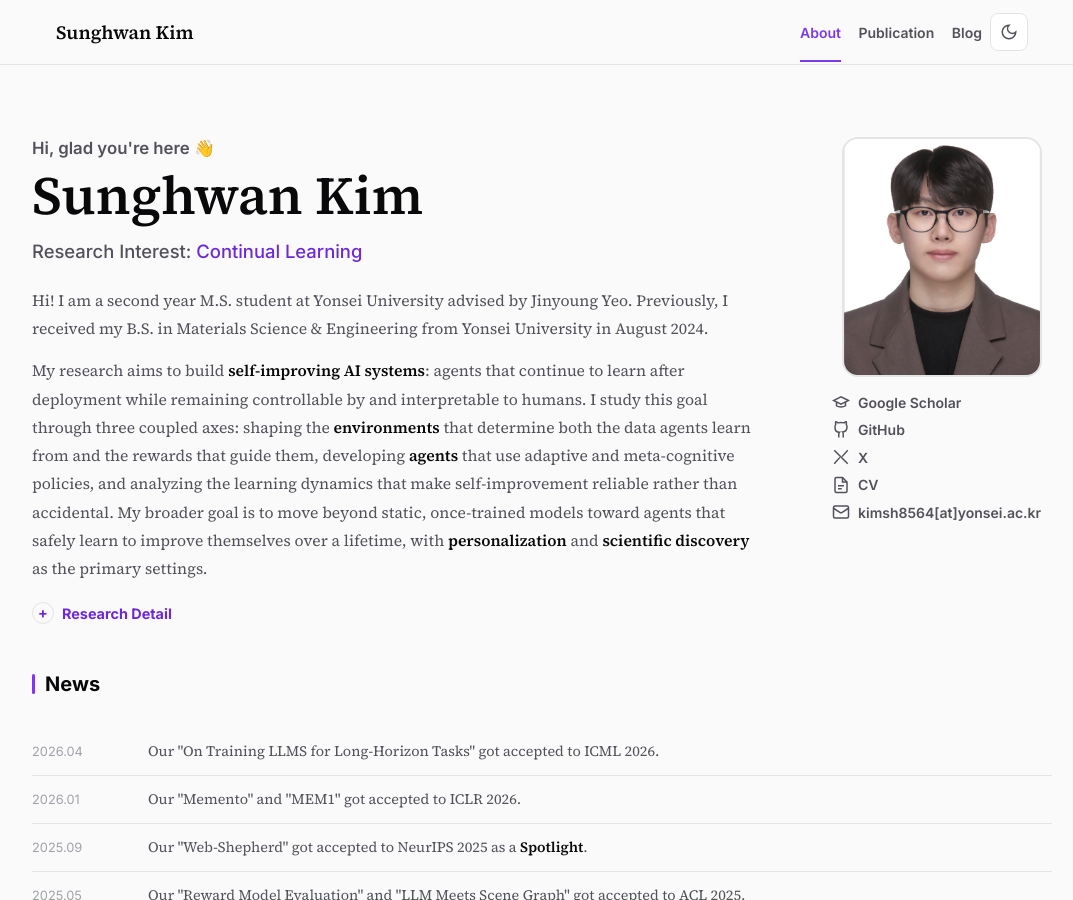
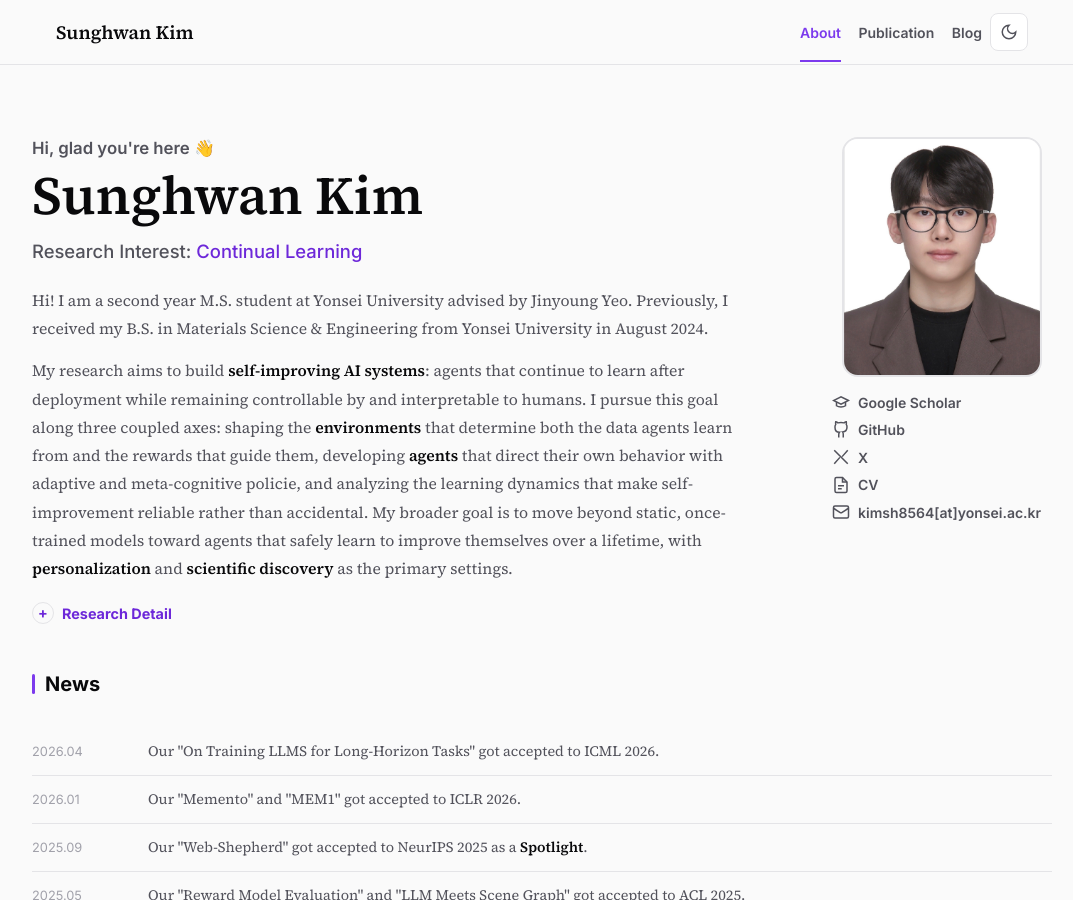
Before and after one commit to kimsh0507/kimsh0507.github.io, a Jekyll site: the page built from index.html, in a window 1280 px wide and 900 px high. Shown: the whole window, without its empty margins (98-1171 px from the left). Built offline with Jekyll 4.4.1, drawn with Linux system fonts in a browser that asks for light colours.

Commit message:
update the page

```diff
--- a/_data/config.yml
+++ b/_data/config.yml
@@ -17,7 +17,7 @@ bio: >
   </p>
   <p>
     My research aims to build <strong>self-improving AI systems</strong>: agents that continue to learn after deployment while remaining controllable by and interpretable to humans.
-    I study this goal through three coupled axes: shaping the <strong>environments</strong> that determine both the data agents learn from and the rewards that guide them, developing <strong>agents</strong> that use adaptive and meta-cognitive policies, and analyzing the learning dynamics that make self-improvement reliable rather than accidental.
+    I pursue this goal along three coupled axes: shaping the <strong>environments</strong> that determine both the data agents learn from and the rewards that guide them, developing <strong>agents</strong> that direct their own behavior with adaptive and meta-cognitive policie, and analyzing the learning dynamics that make self-improvement reliable rather than accidental.
     My broader goal is to move beyond static, once-trained models toward agents that safely learn to improve themselves over a lifetime, with <strong>personalization</strong> and <strong>scientific discovery</strong> as the primary settings.
   </p>
 
```
